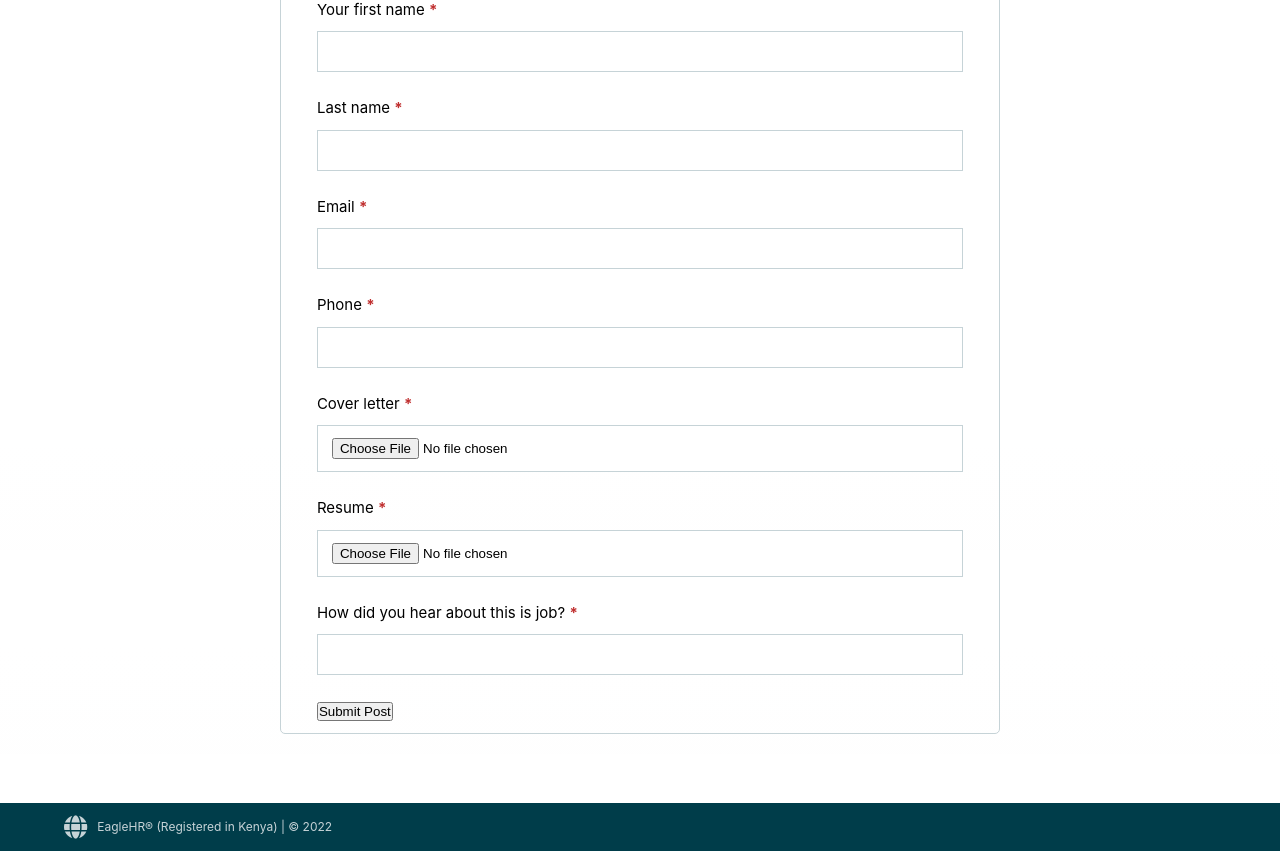
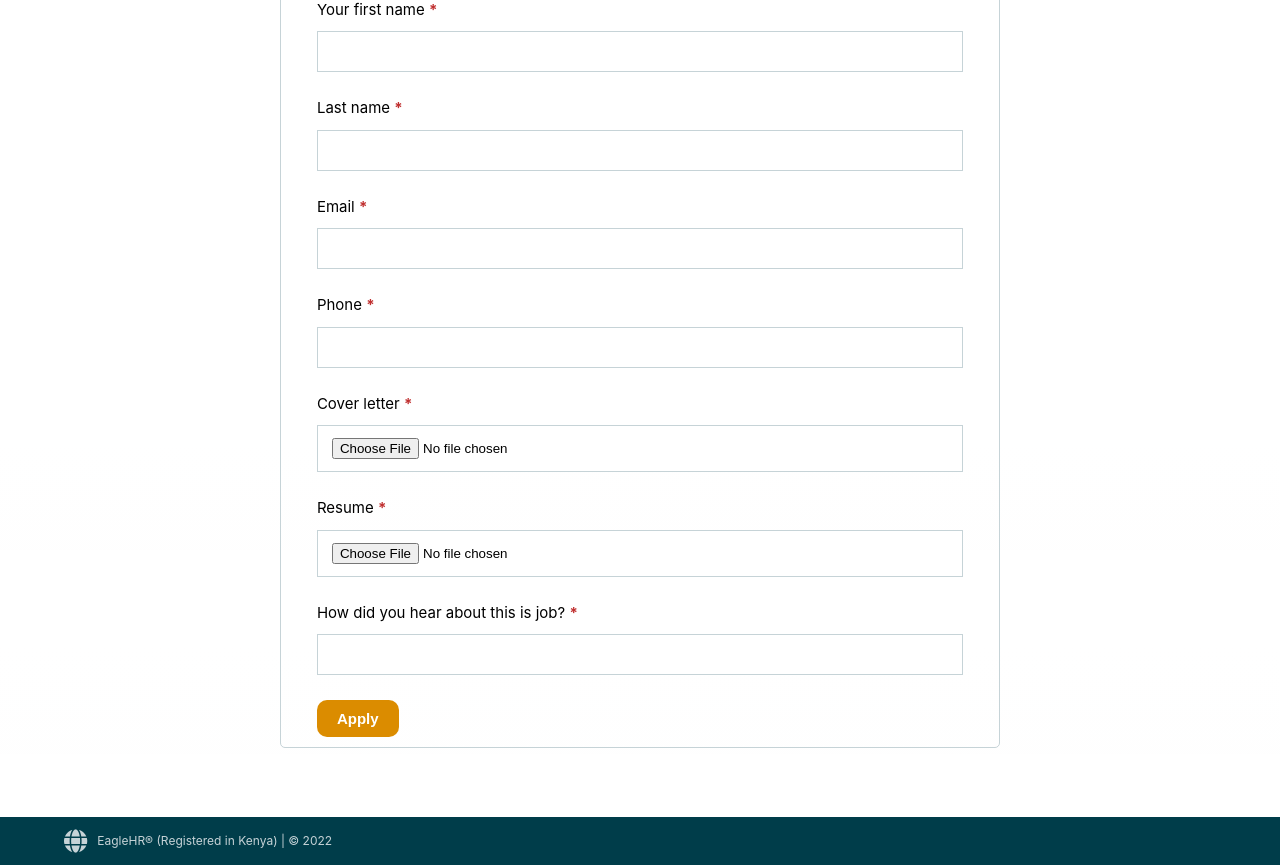
Before and after one commit to dkibui/eaglehr_website, a Django app: template templates/jobs/apply-job.html in a window 1280 px wide. Shown: the part 352-1217 px from the top of the page. Run offline with Django 4.2, Linux system fonts and the light colour scheme; the template is opened without the code that fills it: values that come from a table or form of the project are taken from there, others are empty; some libraries are stand-ins or nearby versions.

Commit message:
styled apply job button

```diff
--- a/templates/jobs/apply-job.html
+++ b/templates/jobs/apply-job.html
@@ -25,7 +25,7 @@
     </div>
     {% endfor %}
 
-    <button type="submit"/>Submit Post</button>
+    <button class="btn" type="submit"/>Apply</button>
   </form>
 </div>
 {% endblock content %}
```
